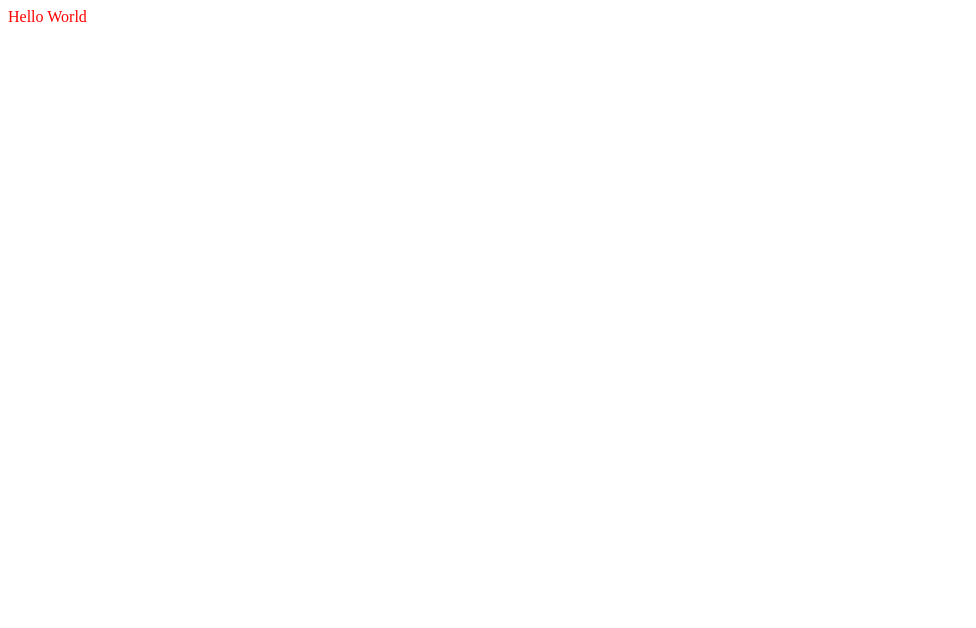
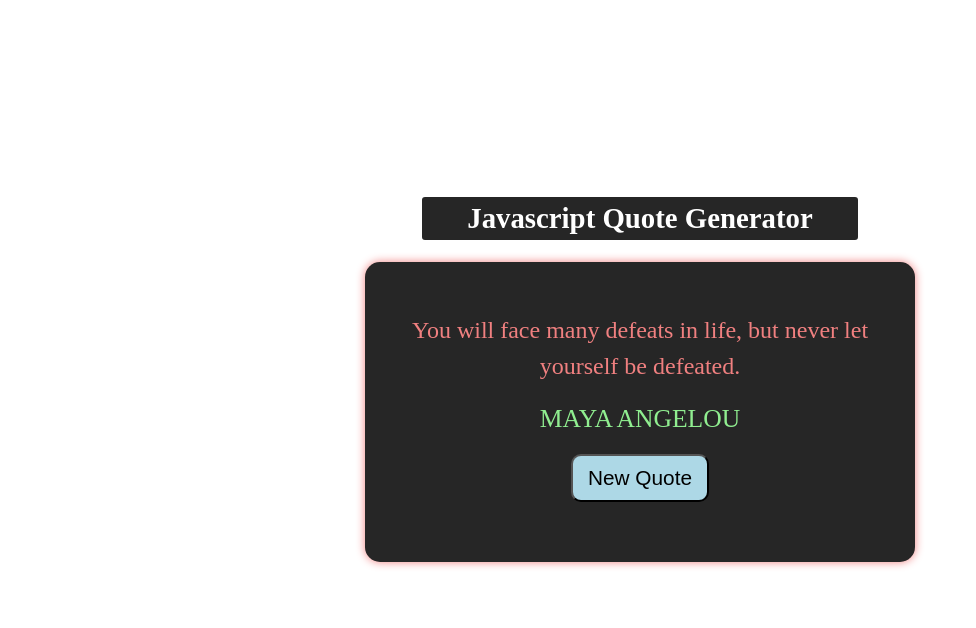
Before and after one commit to WeamHassan/QuoteGenerator, a website built with webpack: page dist/index.html in a window 1280 px wide. Shown: the whole page, without its empty margins (0-976 px from the left). Built offline with Linux system fonts and the light colour scheme.

Commit message:
just one commit. it's simple project

```diff
--- a/src/index.js
+++ b/src/index.js
@@ -1,3 +1,44 @@
 import "./style.css";
 
-console.log("HIIIIIIIIIIII");
+const quotes = [
+  {
+    person: "Nelson Mandela",
+    quote:
+      "The greatest glory in living lies not in never falling, but in rising every time we fall.",
+  },
+  {
+    person: "Walt Disney",
+    quote: "The way to get started is to quit talking and begin doing.",
+  },
+  {
+    person: "Steve Jobs",
+    quote:
+      "Your time is limited, so don't waste it living someone else's life. Don't be trapped by dogma , which is living with the results of other people's thinking.",
+  },
+  {
+    person: "Eleanor Roosevelt",
+    quote:
+      "The future belongs to those who believe in the beauty of their dreams.",
+  },
+  {
+    person: "Oprah Winfrey",
+    quote:
+      "If you look at what you have in life, you'll always have more. If you look at what you don't have in life, you'll never have enough.",
+  },
+  {
+    person: "James Cameron",
+    quote:
+      "If you set your goals ridiculously high and it's a failure, you will fail above everyone else's success. ",
+  },
+];
+
+const newQuotebtn = document.querySelector("#new-quote");
+
+const quoteText = document.querySelector(".quote");
+const personText = document.querySelector(".person");
+
+newQuotebtn.addEventListener("click", () => {
+  const randomNumber = Math.floor(Math.random() * quotes.length);
+  quoteText.textContent = quotes[randomNumber].quote;
+  personText.textContent = quotes[randomNumber].person;
+});
--- a/src/style.css
+++ b/src/style.css
@@ -1,3 +1,68 @@
-div {
-    color: red;
+
+
+* {
+    margin: 0;
+    padding: 0;
+    box-sizing: border-box;
 }
+
+body {
+
+    display: flex;
+    justify-content: center;
+    align-items: center;
+    height: 100vh;
+    text-align: center;
+}
+
+.container {
+    /* border: 1px solid red; */
+    width: 550px;
+    height: 450px;
+}
+
+.header {
+    font-size: 1.2rem;
+    border: 2px solid #fff;
+    color: #fff;
+    background-color: #262626;
+    padding: 5px;
+    width: 80%;
+    margin: 20px auto;
+    border-radius: 5px;
+}
+
+.main-content {
+    /* border: 1px solid red; */
+    width: 100%;
+    height: 300px;
+    background-color: #262626;
+    color: lightcoral;
+    border-radius: 15px;
+    box-shadow: 0 0 10px;
+    padding: 50px 40px;
+}
+
+.main-content .text-area {
+    font-size: 1.5rem;
+    line-height: 1.5;
+}
+
+.main-content .person {
+    font-size: 1.6rem;
+    color: lightgreen;
+    text-transform: uppercase;
+    margin-top: 20px;
+}
+
+.button-area button {
+    background-color: lightblue;
+    font-size: 1.3rem;
+    padding: 10px 15px;
+    margin-top: 20px;
+    border-radius: 10px;
+}
+
+.button-area button:active {
+    background-color: lightcoral;
+}
```
Also changed, not shown: dist/index.html, dist/main.js.
